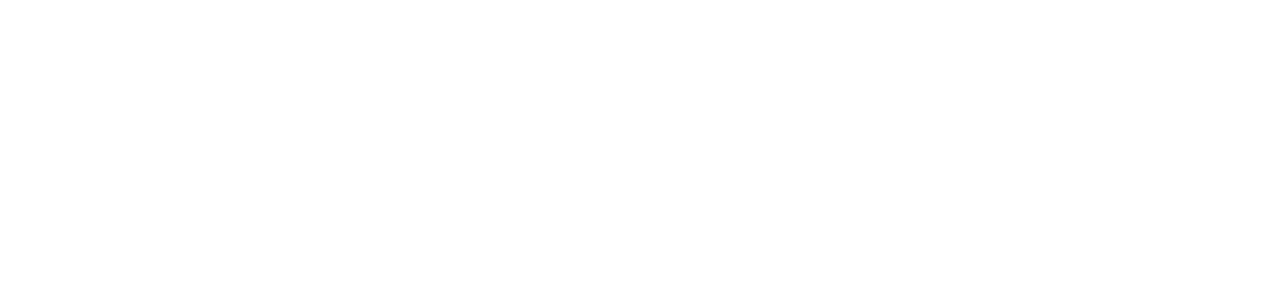
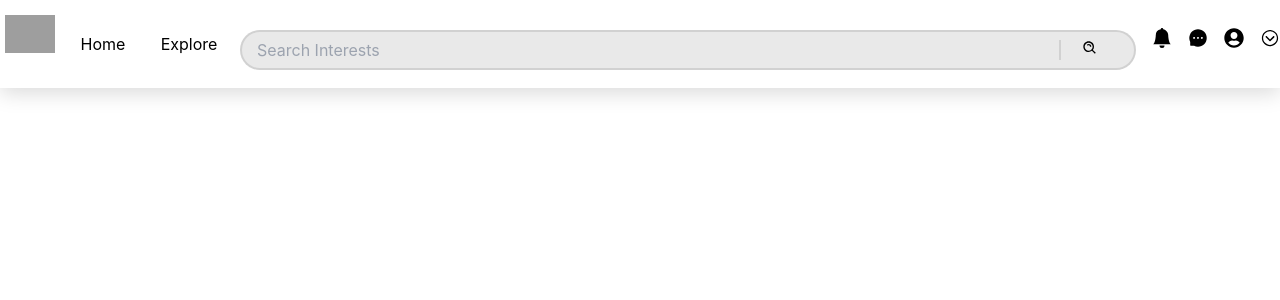
Before and after one commit to anushka3107-bit/pinyourmood, a React (Create React App) app: page /searchbar in a window 1280 px wide. Before the commit this address had no page. Shown: the top 300 px of the page. Built offline with nearby package versions, Linux system fonts and the light colour scheme; grey boxes are pictures that could not be loaded.

Commit message:
filter and searchbar done

```diff
--- a/package.json
+++ b/package.json
@@ -19,6 +19,8 @@
     "react-responsive-carousel": "^3.2.23",
     "react-router-dom": "^6.11.1",
     "react-scripts": "5.0.1",
+    "react-scroll-horizontal": "^1.6.6",
+    "tailwind-scrollbar-hide": "^1.1.7",
     "web-vitals": "^2.1.4"
   },
   "scripts": {
--- a/src/App.js
+++ b/src/App.js
@@ -5,6 +5,7 @@ import LandingPageThirdPage from "./Components/LandingPageThirdPage";
 import { Routes, Route, BrowserRouter } from "react-router-dom";
 import LandingPageTop from "./Components/LandingPageTop";
 import Filter from "./Components/Filter/CardIndex";
+import SearchBar from "./Components/SearchBar";
 
 function App() {
   return (
@@ -17,6 +18,7 @@ function App() {
           <Route path="/landingpage" element={<LandingPage />} />
           <Route path="/landingpagethird" element={<LandingPageThirdPage />} />
           <Route path="/filter" element={<Filter />} />
+          <Route path="/searchbar" element={<SearchBar />} />
         </Routes>
       </BrowserRouter>
     </div>
--- a/src/Components/Filter/Card.js
+++ b/src/Components/Filter/Card.js
@@ -1,4 +1,6 @@
 import React from "react";
+
+
 
 const Card = ({ imgURL, title }) => {
   const colors = [
@@ -22,12 +24,12 @@ const Card = ({ imgURL, title }) => {
   return (
         <div
           style={{ backgroundColor: getBackgroundColor }}
-      className="flex shadow-md justify-center items-center rounded-xl px-10 cursor-pointer"
+          className="overflow-hidden flex shadow-md justify-center items-center rounded-xl px-10 cursor-pointer"
         >
           <img
             src={imgURL}
             alt={title}
-        className="h-24 w-24 rounded-2xl px-4 py-4"
+            className="h-24 w-24 rounded-3xl px-4 py-4"
           />
           <h1 className="text-xl font-semibold text-gray-800 px-5 py-5 ">
             {title}
--- a/src/Components/Filter/CardIndex.js
+++ b/src/Components/Filter/CardIndex.js
@@ -1,19 +1,46 @@
 import React from "react";
 import { filterData } from "../../data/filterdata";
 import Card from "./Card";
+import { MdChevronLeft, MdChevronRight } from "react-icons/md";
 
 const CardIndex = () => {
+
+  const slideLeft = () => {
+    var slider = document.getElementById('slider');
+    slider.scrollLeft = slider.scrollLeft - 500;
+  };
+
+  const slideRight = () => {
+    var slider = document.getElementById('slider');
+    slider.scrollLeft = slider.scrollLeft + 500;
+  };
+
   return (
-    <div className="flex pt-10 px-10">
+      <div className="flex pt-10 px-10 overflow-hidden items-center">
+        <MdChevronLeft
+          className="opacity-50 cursor-pointer hover:opacity-100"
+          onClick={slideLeft}
+          size={30}
+        />
+        <div
+          id="slider"
+          className="w-full h-full overflow-x-scroll scroll whitespace-nowrap scroll-smooth scrollbar-hide"
+        >
           {filterData.map((item) => {
             return (
-          <div className="mr-10 ">
-            {<Card id={item.id} imgURL={item.imgURL} title={item.title} />}
+              <div className="w-[220px] p-2 inline-block cursor-pointer hover:scale-105 ease-in-out duration-300">
+                <Card id={item.id} imgURL={item.imgURL} title={item.title} />
               </div>
             );
           })}
         </div>
+        <MdChevronRight
+          className="opacity-50 cursor-pointer hover:opacity-100"
+          onClick={slideRight}
+          size={30}
+        />
+      </div>
   );
-};
+}
 
 export default CardIndex;
--- /dev/null
+++ b/src/Components/SearchBar.js
@@ -0,0 +1,52 @@
+import React from "react";
+import { BiSearchAlt } from "react-icons/bi";
+import { BsBellFill } from "react-icons/bs";
+import { AiFillMessage } from "react-icons/ai";
+import { FaUserCircle } from "react-icons/fa";
+import { IoIosArrowDropdown } from "react-icons/io";
+const SearchBar = () => {
+  return (
+    <>
+      <div className="flex relative w-full shadow-[0px_5px_20px_rgba(0,0,0,0.15)] mt-0 px-0 py-2.5">
+        <div className="w-[50px] min-w-[50px] m-[5px]">
+          <img
+            src="https://www.freepnglogos.com/uploads/pinterest-logo-p-png-0.png"
+            alt=""
+          />
+        </div>
+        <button className="w-[70px] m-2 rounded-[50px] hover:text-[white] hover:transition-[0.3s] hover:bg-black">
+          Home
+        </button>
+        <button className="w-[70px] m-2 rounded-[50px] hover:text-[white] hover:transition-[0.3s] hover:bg-black ">
+          Explore
+        </button>
+        <div className="flex w-[70%] cursor-pointer h-10 bg-[#e9e9e9] mt-5 m-2 px-[15px] py-2 rounded-[50px] border-2 border-solid border-[rgba(0,0,0,0.1)]">
+          <input
+            className="w-[75rem] text-black bg-transparent border-r-2 border-r-[#0000001a] border-solid justify-left"
+            type="text"
+            placeholder="Search Interests"
+          />
+          <div className="flex justify-center w-[10%] mr-0">
+            <BiSearchAlt />
+          </div>
+        </div>
+        <div className="w-[90px] flex text-xl cursor-pointer h-10 mt-2">
+          <button className="p-2 rounded-[50%] hover:bg-[#e9e9e9]">
+            <BsBellFill />
+          </button>
+          <button className="p-2 rounded-[50%] hover:bg-[#e9e9e9]">
+            <AiFillMessage />
+          </button>
+          <button className="p-2 rounded-[50%] hover:bg-[#e9e9e9]">
+            <FaUserCircle />
+          </button>
+          <button className="p-2 rounded-[50%] hover:bg-[#e9e9e9]">
+            <IoIosArrowDropdown />
+          </button>
+        </div>
+      </div>
+    </>
+  );
+};
+
+export default SearchBar;
--- a/tailwind.config.js
+++ b/tailwind.config.js
@@ -51,9 +51,9 @@ module.exports = {
         cTextColorShop: "#9B0000",
         cHoverColorOrange: "#E55807",
         cFilterColor: "#FFC7C7",
-        cFilterHoverColor:"#FFE2E2",
+        cFilterHoverColor: "#FFE2E2",
       },
     },
   },
-  plugins: [],
+  plugins: [require("tailwind-scrollbar-hide")],
 };
```
Also changed, not shown: 1 other file (tests, documents, lock files or other folders). Lines whose indentation alone changed are shown as unchanged.
